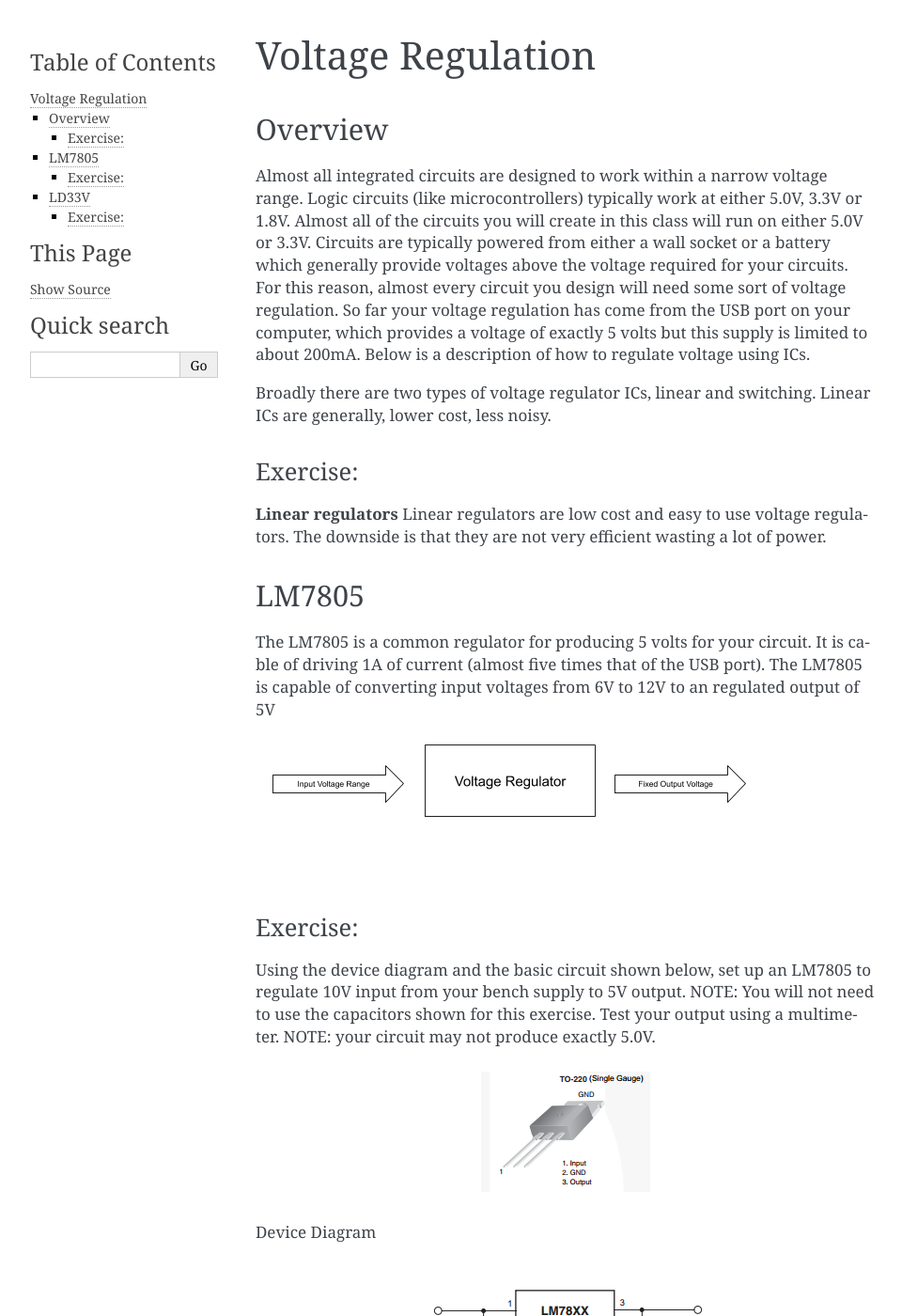
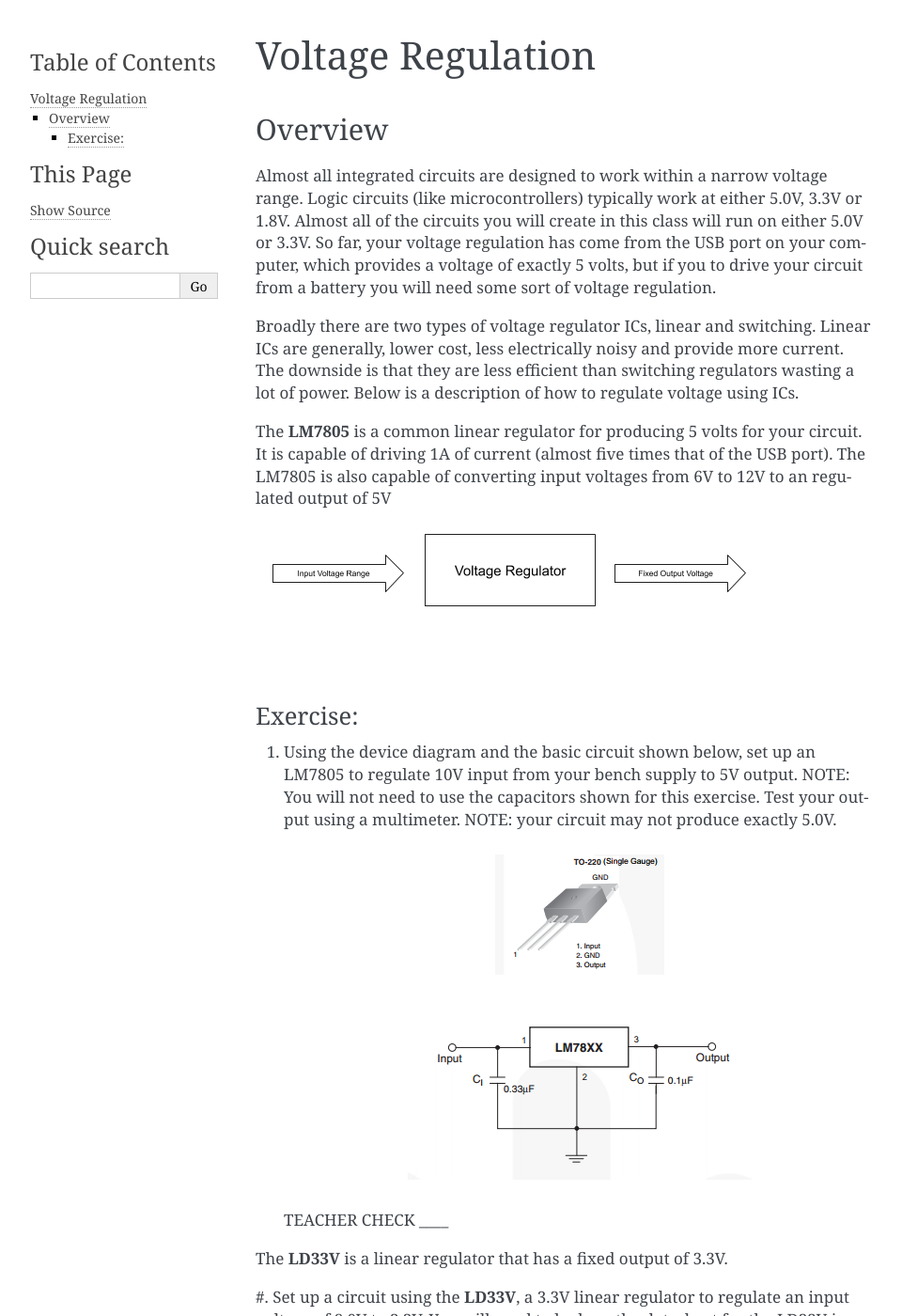
Before and after one commit to maxtkc/mvths-wiki, a Sphinx documentation site: the page built from docs/055a-voltage-regulation.rst, in a window 1280 px wide and 1400 px high. Shown: the whole window at 94% size, without its empty margins (148-1108 px from the left). Built offline with Sphinx 7.4.7, drawn with Linux system fonts in a browser that asks for light colours; pages that are not in the unit, such as notebooks, are missing from menus; some of the changed text lies outside the part shown.

Commit message:
Update 055a-voltage-regulation.rst

```diff
--- a/docs/055a-voltage-regulation.rst
+++ b/docs/055a-voltage-regulation.rst
@@ -4,22 +4,11 @@ Voltage Regulation
 Overview
 --------
 
-Almost all integrated circuits are designed to work within a narrow voltage range. Logic circuits (like microcontrollers) typically work at either 5.0V, 3.3V or 1.8V. Almost all of the circuits you will create in this class will run on either 5.0V or 3.3V. Circuits are typically powered from either a wall socket or a battery which generally provide voltages above the voltage required for your circuits. For this reason, almost every circuit you design will need some sort of voltage regulation. So far your voltage regulation has come from the USB port on your computer, which provides a voltage of exactly 5 volts but this supply is limited to about 200mA. Below is a description of how to regulate voltage using ICs.
+Almost all integrated circuits are designed to work within a narrow voltage range. Logic circuits (like microcontrollers) typically work at either 5.0V, 3.3V or 1.8V. Almost all of the circuits you will create in this class will run on either 5.0V or 3.3V. So far, your voltage regulation has come from the USB port on your computer, which provides a voltage of exactly 5 volts, but if you to drive your circuit from a battery you will need some sort of voltage regulation.
 
-Broadly there are two types of voltage regulator ICs, linear and switching. Linear ICs are generally, lower cost, less noisy.
+Broadly there are two types of voltage regulator ICs, linear and switching. Linear ICs are generally, lower cost, less electrically noisy and provide more current. The downside is that they are less efficient than switching regulators wasting a lot of power. Below is a description of how to regulate voltage using ICs.
 
-
-
-Exercise:
-~~~~~~~~~
-
-**Linear regulators**
-Linear regulators are low cost and easy to use voltage regulators. The downside is that they are not very efficient wasting a lot of power.
-
-LM7805
-------
-
-The LM7805 is a common regulator for producing 5 volts for your circuit. It is cable of driving 1A of current (almost five times that of the USB port). The LM7805 is capable of converting input voltages from 6V to 12V to an regulated output of 5V
+The **LM7805** is a common linear regulator for producing 5 volts for your circuit. It is capable of driving 1A of current (almost five times that of the USB port). The LM7805 is also capable of converting input voltages from 6V to 12V to an regulated output of 5V
 
 .. figure:: images/image25.png
    :alt:
@@ -27,28 +16,15 @@ The LM7805 is a common regulator for producing 5 volts for your circuit. It is c
 Exercise:
 ~~~~~~~~~
 
-Using the device diagram and the basic circuit shown below, set up an LM7805 to regulate 10V input from your bench supply to 5V output. NOTE: You will not need to use the capacitors shown for this exercise. Test your output using a multimeter. NOTE: your circuit may not produce exactly 5.0V.
+#. Using the device diagram and the basic circuit shown below, set up an LM7805 to regulate 10V input from your bench supply to 5V output. NOTE: You will not need to use the capacitors shown for this exercise. Test your output using a multimeter. NOTE: your circuit may not produce exactly 5.0V.
 
-.. figure:: images/image9.png
-   :alt:
+   .. figure:: images/image9.png
 
-Device Diagram
+   .. figure:: images/image16.png
 
-.. figure:: images/image16.png
-   :alt:
+   TEACHER CHECK \_\_\_\_
 
-Basic Circuit
+The **LD33V** is a linear regulator that has a fixed output of 3.3V.
 
-TEACHER CHECK \_\_\_\_
-
-LD33V
------
-
-The LD33V is a linear regulator that has a fixed output of 3.3V.
-
-Exercise:
-~~~~~~~~~
-
-Set up a circuit using the LD33V to regulate and input voltage of 8.0V to 3.3V. You will need to look up the datasheet for the LD33V in order
-to design the circuit.  IMPORTANT! The LD33V does NOT have the same
-pinout as the LM7805.
+#. Set up a circuit using the **LD33V**, a 3.3V linear regulator to regulate an input voltage of 8.0V to 3.3V. You will need to look up the datasheet for the LD33V in order
+to design the circuit.  IMPORTANT! The LD33V does NOT have the samepinout as the LM7805.
```
